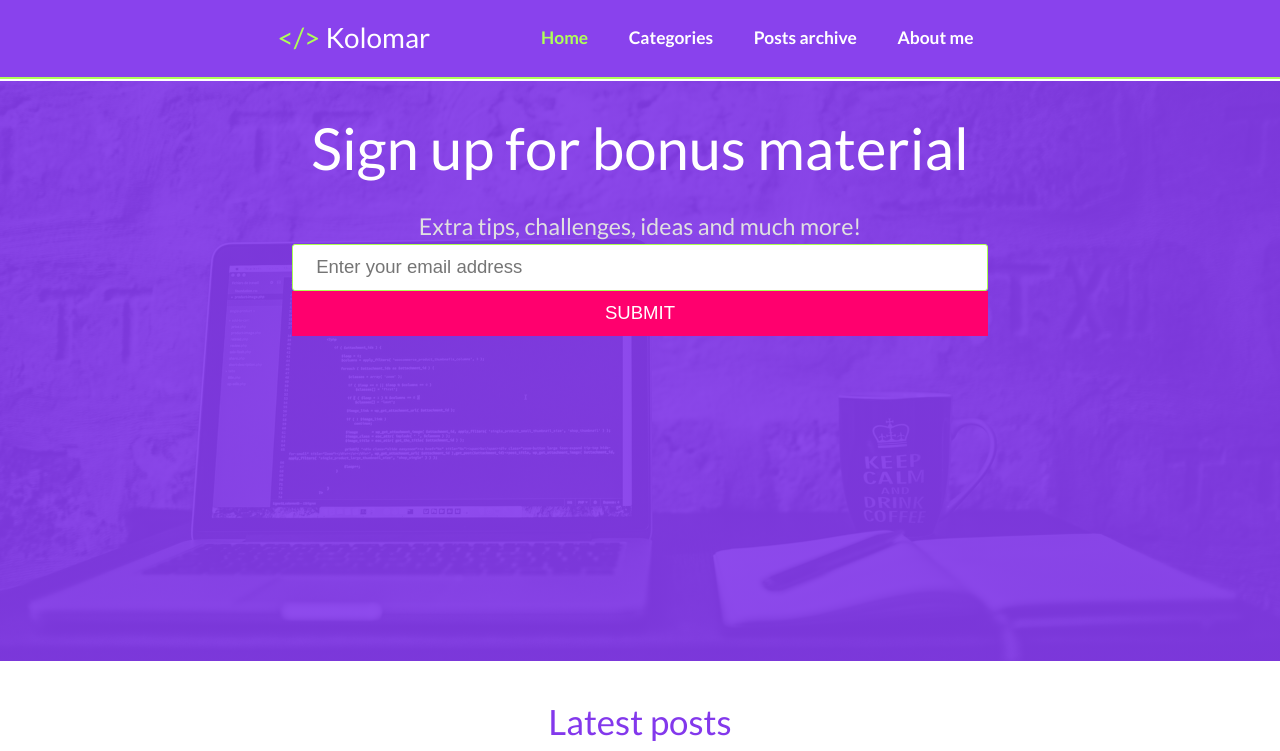
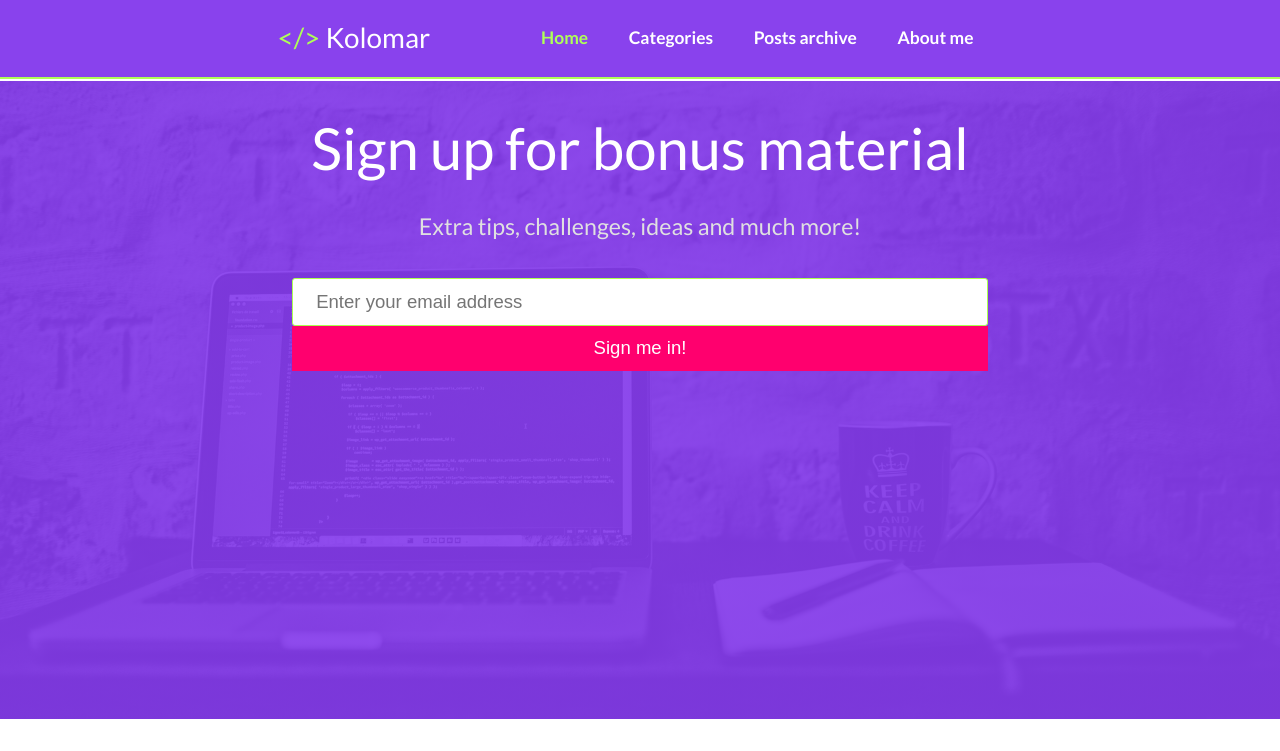
Before and after one commit to kolodziejm/blog, a Gatsby site: page / in a window 1280 px wide. Shown: the top 751 px of the page. Built offline with nearby package versions, Linux system fonts and the light colour scheme; Gatsby itself is replaced by a stand-in of ours; some packages are replaced by stand-ins of ours.

Commit message:
Minor tweaks in cta margins

```diff
--- a/src/components/cta/Container.js
+++ b/src/components/cta/Container.js
@@ -7,7 +7,7 @@ export default styled.header`
     text-align: center;
     padding: 2rem 1rem;
     width: 100%;
-    height: 50rem;
+    height: 55rem;
     /* media query zmniejszamy height na poszczegolnych breakpointach */
     background-image: linear-gradient(rgba(131,56,236,.9), rgba(131,56,236,.9)), url(${image});
     background-size: cover;
--- a/src/components/typography/CtaExtra.js
+++ b/src/components/typography/CtaExtra.js
@@ -4,4 +4,5 @@ export default styled.h2`
     font-weight: 400;
     color: #e0e0e0;
     font-size: 2rem;
+    margin: ${props => props.margin};
 `;
--- a/src/pages/index.js
+++ b/src/pages/index.js
@@ -70,10 +70,10 @@ class BlogIndex extends React.Component {
         <Navigation homeActive="true" hamburgerClicked={this.switchMobileNav} showMobileNav={this.state.showMobileNav} />
         <Container>
           <CtaHeader>Sign up for bonus material</CtaHeader>
-          <CtaExtra>Extra tips, challenges, ideas and much more!</CtaExtra>
+          <CtaExtra margin="0 0 3rem 0">Extra tips, challenges, ideas and much more!</CtaExtra>
           <Form>
             <CtaInput type="email" placeholder="Enter your email address" />
-            <CtaSubmit type="submit" value="SUBMIT" />
+            <CtaSubmit type="submit" value="Sign me in!" />
           </Form>
         </Container>
         <PageHeader margin="3rem 0 3rem 0">Latest posts</PageHeader>
```
